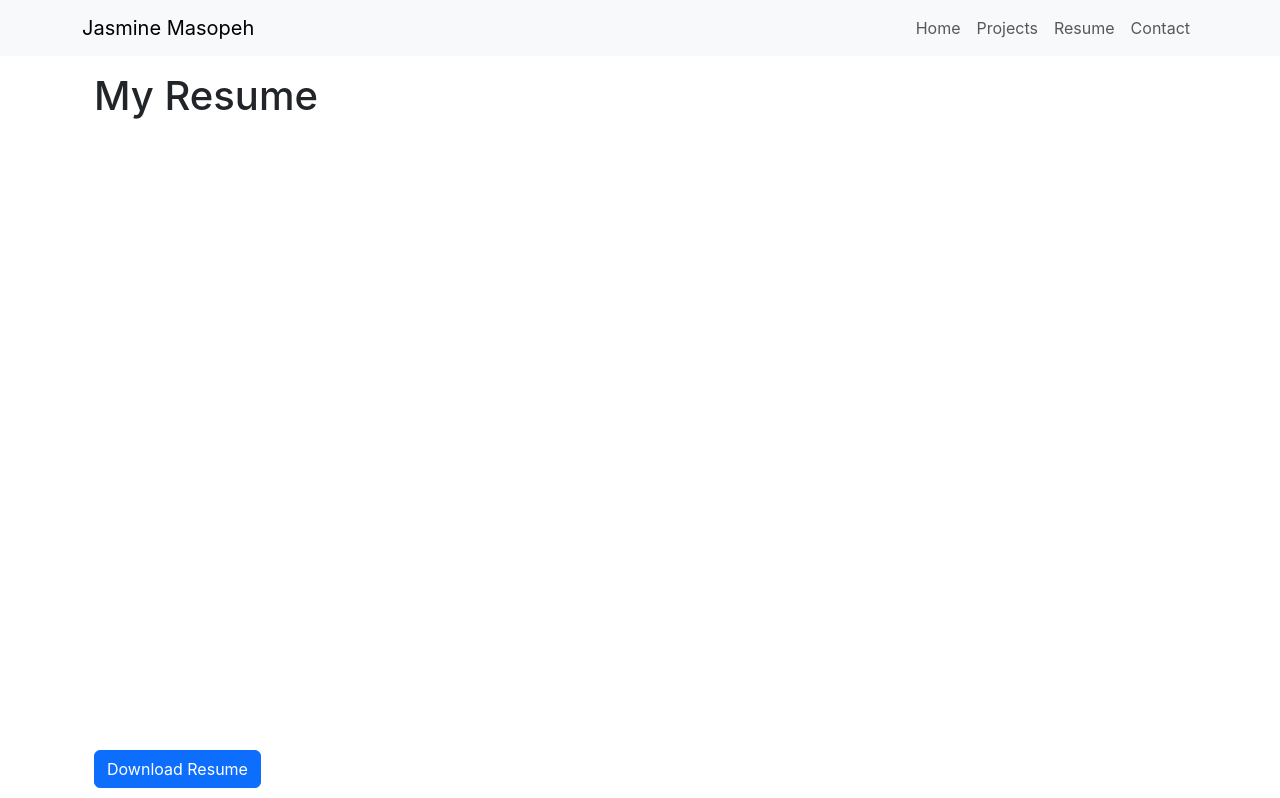
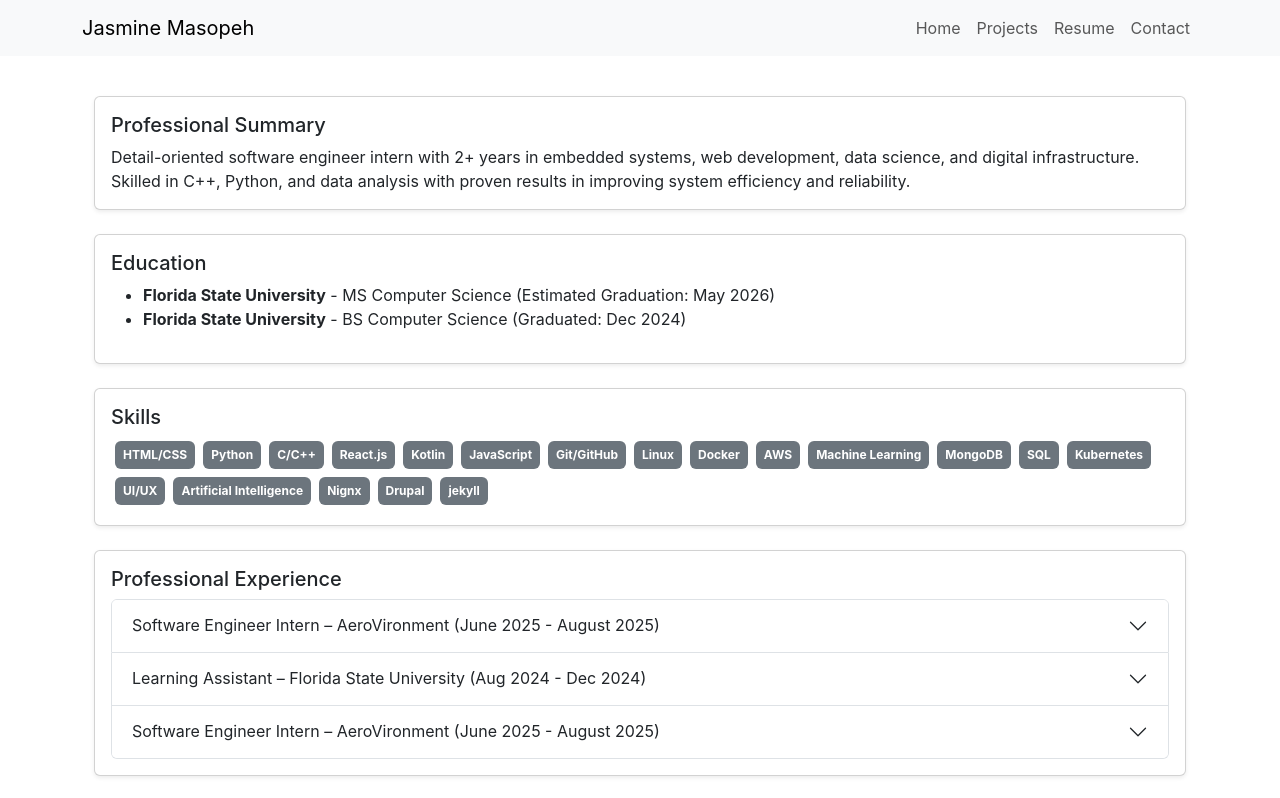
Before and after one commit to akelpie/portfolio-website, a React (Create React App) app in the folder frontend/: page /portfolio-website/resume in a window 1280 px wide. Shown: the top 798 px of the page. Built offline with nearby package versions, Linux system fonts and the light colour scheme.

Commit message:
Updated resume section

```diff
--- a/frontend/src/screens/ResumeScreen.jsx
+++ b/frontend/src/screens/ResumeScreen.jsx
@@ -1,12 +1,149 @@
 import React from "react";
-import { Container, Button } from "react-bootstrap";
+import {
+  Container,
+  Row,
+  Col,
+  Card,
+  Accordion,
+  Badge,
+  Button,
+} from "react-bootstrap";
 
 const ResumeScreen = () => {
+  const skills = [
+    "HTML/CSS",
+    "Python",
+    "C/C++",
+    "React.js",
+    "Kotlin",
+    "JavaScript",
+    "Git/GitHub",
+    "Linux",
+    "Docker",
+    "AWS",
+    "Machine Learning",
+    "MongoDB",
+    "SQL",
+    "Kubernetes",
+    "UI/UX",
+    "Artificial Intelligence",
+    "Nignx",
+    "Drupal",
+    "jekyll"
+  ];
+
+  const experiences = [
+    {
+      role: "Software Engineer Intern",
+      company: "AeroVironment",
+      location: "Simi Valley, CA",
+      date: "June 2025 - August 2025",
+      bullets: [
+        "Built a dynamic website using Jekyll and JavaScript to automatically render files from remote GitLab repositories.",
+        "Integrated GitLab API and OAuth2 authentication to securely display private repository content.",
+        "Designed a scalable system to fetch and present repository files without manual page creation.",
+      ],
+    },
+    {
+      role: "Learning Assistant",
+      company: "Florida State University",
+      location: "Tallahassee, FL",
+      date: "Aug 2024 - Dec 2024",
+      bullets: [
+        "Led weekly recitation sessions for an Intro to Computer Science course.",
+        "Held office hours to support students with programming assignments.",
+        "Collaborated with instructors to improve teaching strategies.",
+      ],
+    },
+    {
+      role: "Software Engineer Intern",
+      company: "AeroVironment",
+      location: "Simi Valley, CA",
+      date: "June 2025 - August 2025",
+      bullets: [
+        "Built a dynamic website using Jekyll and JavaScript to automatically render files from remote GitLab repositories.",
+        "Integrated GitLab API and OAuth2 authentication to securely display private repository content.",
+        "Designed a scalable system to fetch and present repository files without manual page creation.",
+      ],
+    },
+  ];
+
   return (
-    <Container>
-      <h1>My Resume</h1>
+    <Container className="mt-4">
+      {/* Summary */}
+      <Card className="mb-4 shadow-sm">
+        <Card.Body>
+          <Card.Title>Professional Summary</Card.Title>
+          <Card.Text>
+            Detail-oriented software engineer intern with 2+ years in embedded
+            systems, web development, data science, and digital infrastructure.
+            Skilled in C++, Python, and data analysis with proven results in
+            improving system efficiency and reliability.
+          </Card.Text>
+        </Card.Body>
+      </Card>
+
+      {/* Education */}
+      <Card className="mb-4 shadow-sm">
+        <Card.Body>
+          <Card.Title>Education</Card.Title>
+          <ul>
+            <li>
+              <strong>Florida State University</strong> - MS Computer Science
+              (Estimated Graduation: May 2026)
+            </li>
+            <li>
+              <strong>Florida State University</strong> - BS Computer Science
+              (Graduated: Dec 2024)
+            </li>
+          </ul>
+        </Card.Body>
+      </Card>
+
+      {/* Skills */}
+      <Card className="mb-4 shadow-sm">
+        <Card.Body>
+          <Card.Title>Skills</Card.Title>
+          <div>
+            {skills.map((skill, idx) => (
+              <Badge key={idx} bg="secondary" className="m-1 p-2">
+                {skill}
+              </Badge>
+            ))}
+          </div>
+        </Card.Body>
+      </Card>
+
+      {/* Experience */}
+      <Card className="mb-4 shadow-sm">
+        <Card.Body>
+          <Card.Title>Professional Experience</Card.Title>
+          <Accordion>
+            {experiences.map((exp, idx) => (
+              <Accordion.Item eventKey={idx.toString()} key={idx}>
+                <Accordion.Header>
+                  {exp.role} – {exp.company} ({exp.date})
+                </Accordion.Header>
+                <Accordion.Body>
+                  <ul>
+                    {exp.bullets.map((b, i) => (
+                      <li key={i}>{b}</li>
+                    ))}
+                  </ul>
+                </Accordion.Body>
+              </Accordion.Item>
+            ))}
+          </Accordion>
+        </Card.Body>
+      </Card>
+
+      {/* Resume Embed */}
+      <Card className="mb-4 shadow-sm">
+        <Card.Body>
+          <Card.Title>Resume</Card.Title>
           <iframe
             src="pdfs/Jasmine_Masopeh_CV.pdf"
+            style={{ backgroundColor: "white" }}
             width="100%"
             height="600px"
             title="Resume"
@@ -16,6 +153,8 @@ const ResumeScreen = () => {
               Download Resume
             </Button>
           </div>
+        </Card.Body>
+      </Card>
     </Container>
   );
 };
```
Lines whose indentation alone changed are shown as unchanged.
